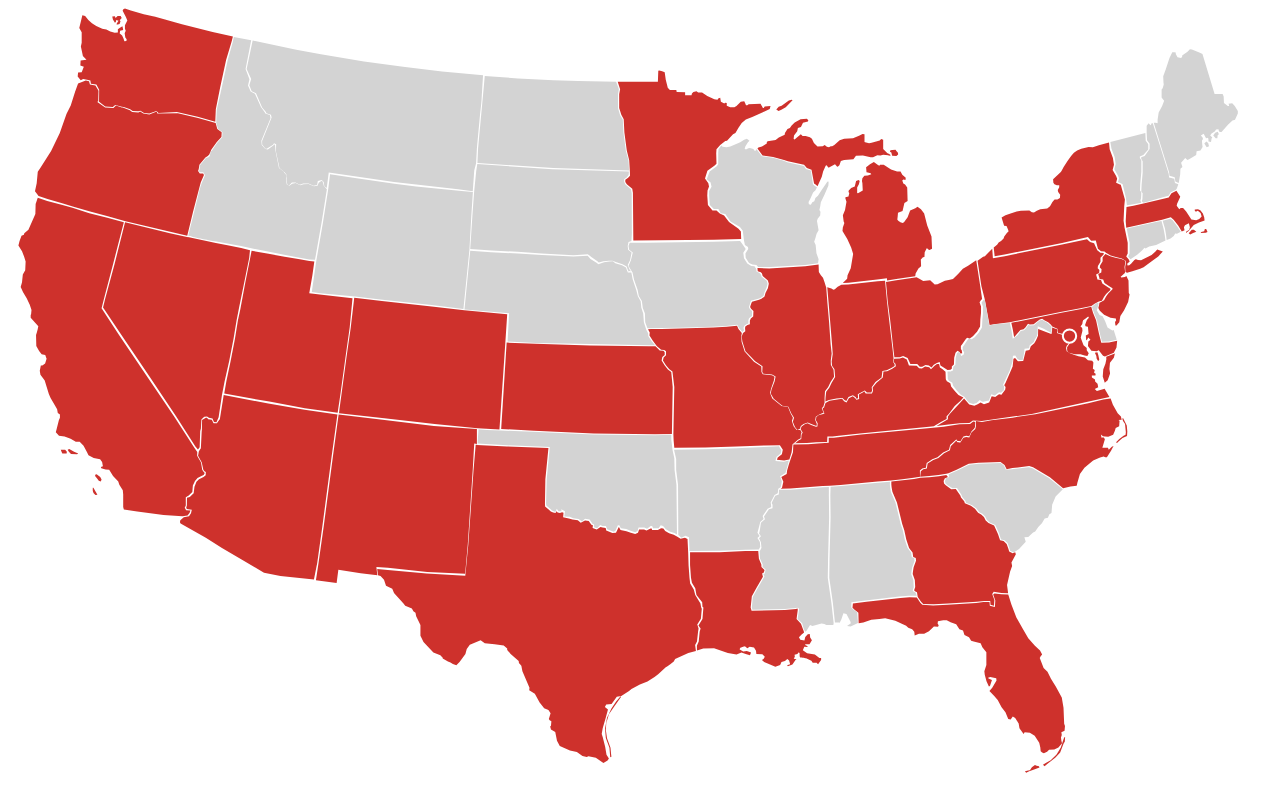
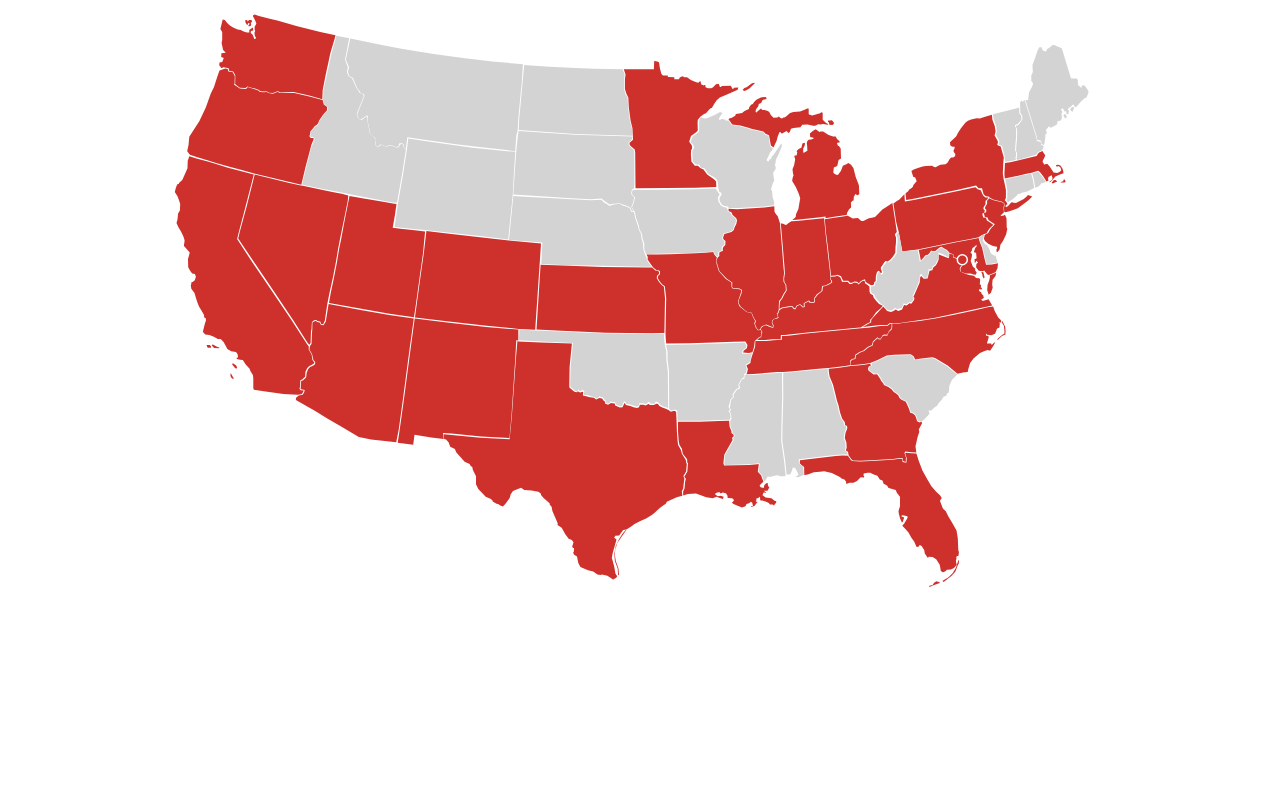
Before and after one commit to momentummgt/momentummgt.github.io, a plain HTML site: page index.html in a window 1280 px wide. Drawn offline with nearby package versions, Linux system fonts and the light colour scheme.

Commit message:
Update index.html

```diff
--- a/index.html
+++ b/index.html
@@ -1,13 +1,13 @@
 <script src="https://code.jquery.com/jquery-2.2.4.min.js"></script>
 <link href='https://fonts.googleapis.com/css?family=Montserrat' rel='stylesheet'>
 <style>
+  .container{
+    width: 100%;
+    display: block;
+  }
   #us-map{
-    display: block;
-    position: absolute;
     top: 0;
     left: 0;
-    width: 100%;
-    height: 100%;
   }
   .current-state:hover, circle:hover {
     stroke: #ffffff !important;
@@ -48,6 +48,8 @@
   }
 </style>
 <div id="info-box"></div>
+<div class="container">
+<center>
 <?xml version="1.0" encoding="utf-8"?>
 <svg xmlns:cc="http://creativecommons.org/ns#" xmlns:dc="http://purl.org/dc/elements/1.1/" xmlns:rdf="http://www.w3.org/1999/02/22-rdf-syntax-ns#" xmlns:inkscape="http://www.inkscape.org/namespaces/inkscape" xmlns:sodipodi="http://sodipodi.sourceforge.net/DTD/sodipodi-0.dtd" xmlns:svg="http://www.w3.org/2000/svg" xmlns="http://www.w3.org/2000/svg" xmlns:xlink="http://www.w3.org/1999/xlink" version="1.1" id="us-map" preserveAspectRatio="xMinYMin meet" sodipodi:docname="Republican_Party_presidential_primaries_results,_2016.svg" inkscape:version="0.91 r13725" x="0px" y="0px" width="959px" height="593px" viewBox="174 100 959 593" enable-background="new 174 100 959 593" xml:space="preserve">
 <sodipodi:namedview bordercolor="#666666" objecttolerance="10" pagecolor="#ffffff" borderopacity="1" gridtolerance="10" guidetolerance="10" inkscape:cx="509.19152" inkscape:cy="282.2353" inkscape:zoom="1.2137643" showgrid="false" id="namedview71" inkscape:current-layer="g5" inkscape:window-maximized="1" inkscape:window-y="-8" inkscape:window-x="-8" inkscape:pageopacity="0" inkscape:window-height="1017" inkscape:window-width="1920" inkscape:pageshadow="2">
@@ -105,14 +107,10 @@
         <path id="path58" fill="#D3D3D3" d="M975.8,353.8l-1.1-1.6l-1-0.8l1.1-1.6l2.2,1.5L975.8,353.8z"/>
         <circle id="circle60" data-info="<div>Washington DC</div>" fill="hsl(2, 65%, 49%)" stroke="#FFFFFF" stroke-width="1.5" cx="975.3" cy="351.8" r="5"/>
     </g>
-
-
-
-
-
 </g>
-
 </svg>
+</center>
+</div>
 <script>
 $(".current-state, circle").hover(function(e) {
     $('#info-box').css('display','block');
```
